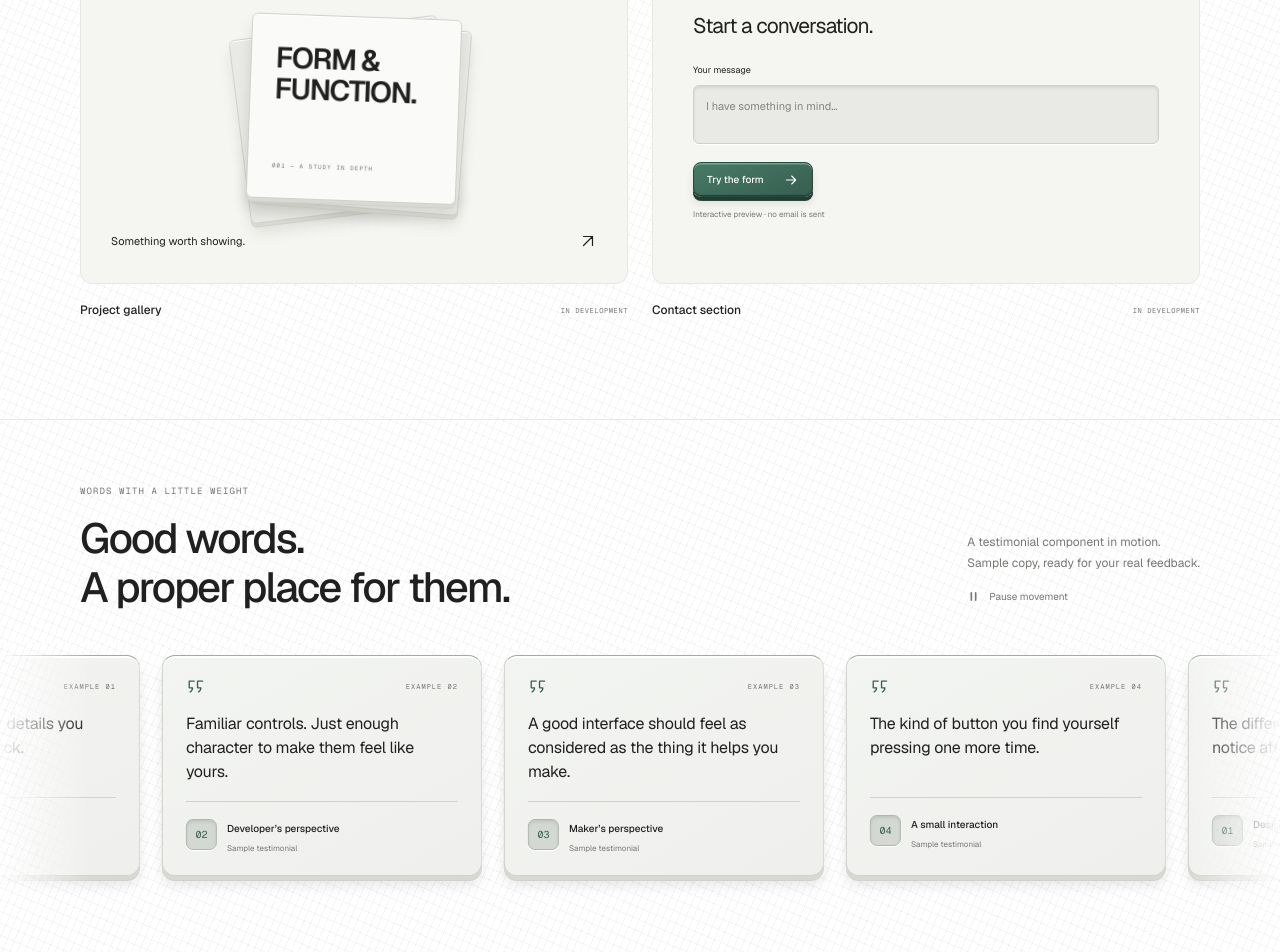
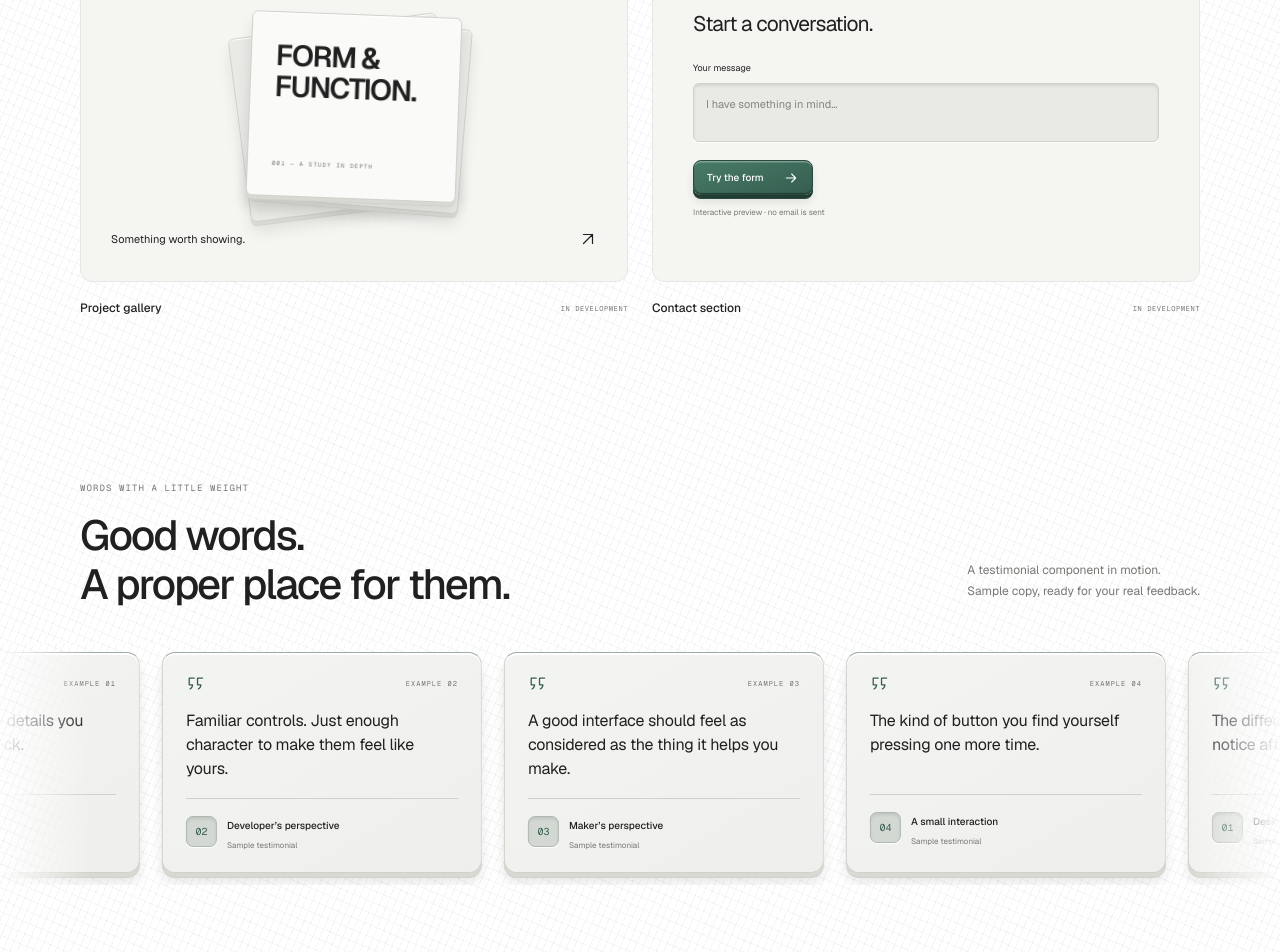
Before and after one commit to gavin100305/skeuomorphism-lib, a Next.js app: page / in a window 1280 px wide. Shown: the part 2557-3509 px from the top of the page. Built offline with nearby package versions, Linux system fonts and the light colour scheme.

Commit message:
feat: Refine testimonials section layout and remove unused state management

```diff
--- a/src/app/globals.css
+++ b/src/app/globals.css
@@ -432,3 +432,19 @@ html[data-theme="dark"] { --texture-ink: #ffffff12; --hero-weave: #dfe9e62a; --d
 @media(max-width:800px) { .hero-woven-disc { width: min(520px,88vw); top: -5px; } }
 @media(max-width:600px) { .hero-woven-disc { width: 108vw; max-width: 490px; top: 5px; } }
 @media(prefers-reduced-motion:reduce) { .hero-woven-disc { animation: none; opacity: 1; transform: translateX(-50%) scale(1); } }
+
+/* Keep landing sections connected without horizontal separators. */
+.blocks-section, .testimonials-section, .closing, .site-footer, .footer-bottom, .showcase-footer { border-top: 0; }
+.testimonials-section { padding-bottom: 24px; }
+.testimonial-viewport { padding-bottom: 12px; }
+.closing { padding-top: 12px; }
+
+/* Match the closing invitation to the surrounding section rhythm. */
+.testimonials-section { padding-bottom: 76px; }
+.closing { padding-top: 24px; }
+@media(max-width:600px) { .testimonials-section { padding-bottom: 48px; }.closing { padding-top: 20px; } }
+
+/* Give the CTA a full section break after the moving quotes. */
+.testimonials-section { padding-bottom: 120px; }
+.closing { padding-top: 40px; }
+@media(max-width:600px) { .testimonials-section { padding-bottom: 82px; }.closing { padding-top: 30px; } }
--- a/src/components/landing-showcase.tsx
+++ b/src/components/landing-showcase.tsx
@@ -79,7 +79,7 @@ export function ComponentCarousel({ children }: { children: React.ReactNode }) {
       const el = track.current;
       if (el?.firstElementChild) setPosition(Math.round(el.scrollLeft / ((el.firstElementChild as HTMLElement).offsetWidth + 22)) + 1);
     }} onTouchStart={() => setPaused(true)}>{children}</div>
-    <div className="carousel-footer"><span>0{position} <span>/ 06</span></span><div><button className="motion-toggle" onClick={() => setPaused(!paused)} aria-pressed={paused}>{paused || reduced ? "Auto-scroll paused" : "Auto-scroll on"}<Icon name={paused || reduced ? "play" : "pause"} size={12} /></button><Button square aria-label="Previous components" onClick={() => { setPaused(true); move(-1); }}><Icon name="arrow" size={16} style={{ transform: "rotate(180deg)" }} /></Button><Button square aria-label="Next components" onClick={() => { setPaused(true); move(1); }}><Icon name="arrow" size={16} /></Button></div></div>
+    <div className="carousel-footer"><span>0{position} <span>/ 06</span></span><div><Button square aria-label="Previous components" onClick={() => { setPaused(true); move(-1); }}><Icon name="arrow" size={16} style={{ transform: "rotate(180deg)" }} /></Button><Button square aria-label="Next components" onClick={() => { setPaused(true); move(1); }}><Icon name="arrow" size={16} /></Button></div></div>
   </div>;
 }
 
--- a/src/components/landing-testimonials.tsx
+++ b/src/components/landing-testimonials.tsx
@@ -1,6 +1,5 @@
 "use client";
 
-import { useState } from "react";
 import { Icon } from "./icons";
 
 const quotes = [
@@ -10,10 +9,9 @@ const quotes = [
   { quote: "The kind of button you find yourself pressing one more time.", initials: "04", role: "A small interaction" },
 ];
 export function Testimonials() {
-  const [paused, setPaused] = useState(false);
   return <section className="testimonials-section" aria-label="Testimonial component preview">
-    <div className="section-shell testimonial-heading" data-reveal><div><span className="eyebrow">WORDS WITH A LITTLE WEIGHT</span><h2>Good words.<br />A proper place for them.</h2></div><div><p>A testimonial component in motion.<br />Sample copy, ready for your real feedback.</p><button className="motion-toggle" aria-pressed={paused} onClick={() => setPaused(!paused)}><Icon name={paused ? "play" : "pause"} size={13} />{paused ? "Resume movement" : "Pause movement"}</button></div></div>
-    <div className={`testimonial-viewport ${paused ? "is-paused" : ""}`} data-reveal tabIndex={0} aria-label="Auto-scrolling sample testimonials; focus to pause">
+    <div className="section-shell testimonial-heading" data-reveal><div><span className="eyebrow">WORDS WITH A LITTLE WEIGHT</span><h2>Good words.<br />A proper place for them.</h2></div><div><p>A testimonial component in motion.<br />Sample copy, ready for your real feedback.</p></div></div>
+    <div className="testimonial-viewport" data-reveal tabIndex={0} aria-label="Auto-scrolling sample testimonials; focus to pause">
       <div className="testimonial-track">{[0, 1].map(copy => <div className={`testimonial-group ${copy ? "duplicate" : ""}`} key={copy} aria-hidden={copy === 1 ? true : undefined}>{quotes.map(q => <figure className="testimonial-card" key={q.initials}><div className="quote-engraving"><Icon name="quote" size={25} /><span>EXAMPLE {q.initials}</span></div><blockquote>{q.quote}</blockquote><figcaption><span className="testimonial-monogram">{q.initials}</span><span><strong>{q.role}</strong><span>Sample testimonial</span></span></figcaption></figure>)}</div>)}</div>
     </div>
   </section>;
```
